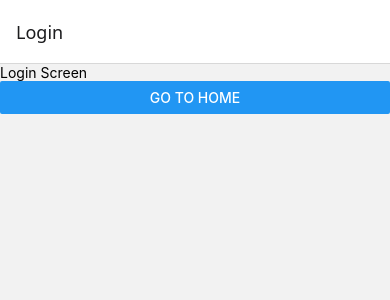
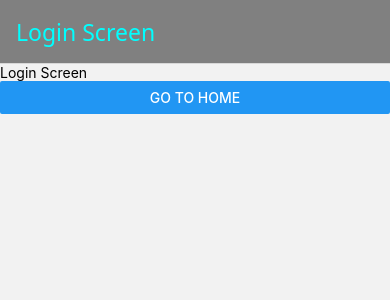
Before and after one commit to murad403/second-app, a React Native app: screen /Login in a window 390 px wide. Shown: the top 300 px of the page. Built offline with nearby package versions, Linux system fonts and the light colour scheme.

Commit message:
Enhance navigation: update header styles and add buttons for Home and Login screens

```diff
--- a/App.tsx
+++ b/App.tsx
@@ -1,5 +1,5 @@
 import React from 'react'
-import { Platform, StatusBar, StyleSheet, View } from 'react-native'
+import { Button, Platform, StatusBar, StyleSheet, View } from 'react-native'
 import ResponsiveLayout from './src/components/ResponsiveLayout'
 import { NavigationContainer } from '@react-navigation/native'
 import { createNativeStackNavigator } from '@react-navigation/native-stack'
@@ -17,14 +17,29 @@ const App = () => {
       <View style={[styles.statusBarArea, { height: statusBarHeight }]} />
 
       <NavigationContainer>
-        <Stack.Navigator initialRouteName='Login'>
-          <Stack.Screen name="Home" component={ResponsiveLayout} />
-          <Stack.Screen name="Login" component={Login} />
+        <Stack.Navigator initialRouteName='Login' screenOptions={{
+            headerStyle: {
+              backgroundColor: "gray"
+            },
+            headerTitleStyle: {
+              color: "aqua",
+              fontSize: 23
+            },
+          }}>
+          <Stack.Screen name="Home" component={ResponsiveLayout} options={{
+            title: "Home Screen",
+            headerTitle: () => <Button title='Left'/>,
+            headerRight: () => <Button title='Right'/>
+            }}/>
+          <Stack.Screen name="Login" component={Login} options={{title: "Login Screen"}}/>
         </Stack.Navigator>
       </NavigationContainer>
     </View>
   )
 }
+
+
+
 
 const styles = StyleSheet.create({
   container: {
--- a/src/components/Login.tsx
+++ b/src/components/Login.tsx
@@ -1,11 +1,14 @@
+import { useNavigation } from '@react-navigation/native';
 import React from 'react'
 import { Button, Text, View } from 'react-native'
 
-const Login = (props) => {
+const Login = () => {
+  const navigation = useNavigation();
+
   return (
     <View>
       <Text>Login Screen</Text>
-      <Button title="Go to Home" onPress={() => props.navigation.navigate("Home")} />
+      <Button title="Go to Home" onPress={() => navigation.navigate("Home")} />
     </View>
   )
 }
--- a/src/components/ResponsiveLayout.tsx
+++ b/src/components/ResponsiveLayout.tsx
@@ -1,9 +1,11 @@
+import { useNavigation } from '@react-navigation/native';
 import React, { useState } from 'react'
 import { ActivityIndicator, Button, StyleSheet, Text, TouchableHighlight, TouchableOpacity, View } from 'react-native'
 
-const ResponsiveLayout = (props) => {
+const ResponsiveLayout = () => {
     const [active, setActive] = useState(1);
     const [radioActive, setRadioActive] = useState(2);
+    const navigation = useNavigation();
 
     const radioButtonList = [
         { id: 2, label: "css" },
@@ -17,7 +19,7 @@ const ResponsiveLayout = (props) => {
         <View style={styles.mainBox}>
             <View style={styles.box1}>
                 <View style={styles.innerBox1}>
-                    <TouchableHighlight onPress={() => props.navigation.navigate("Login")}>
+                    <TouchableHighlight onPress={() => navigation.navigate('Login')}>
                         <Text style={styles.button}>Go to Login</Text>
                     </TouchableHighlight>
                     <TouchableHighlight>
```
